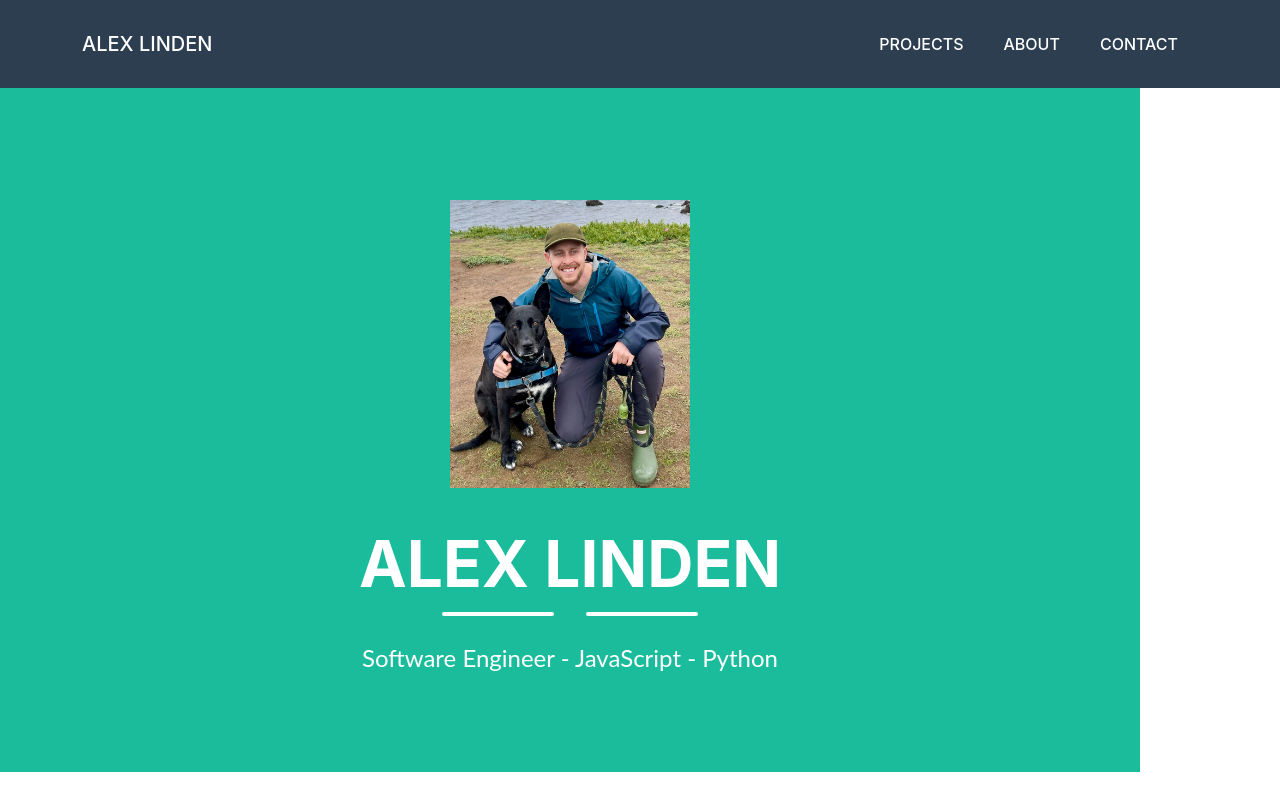
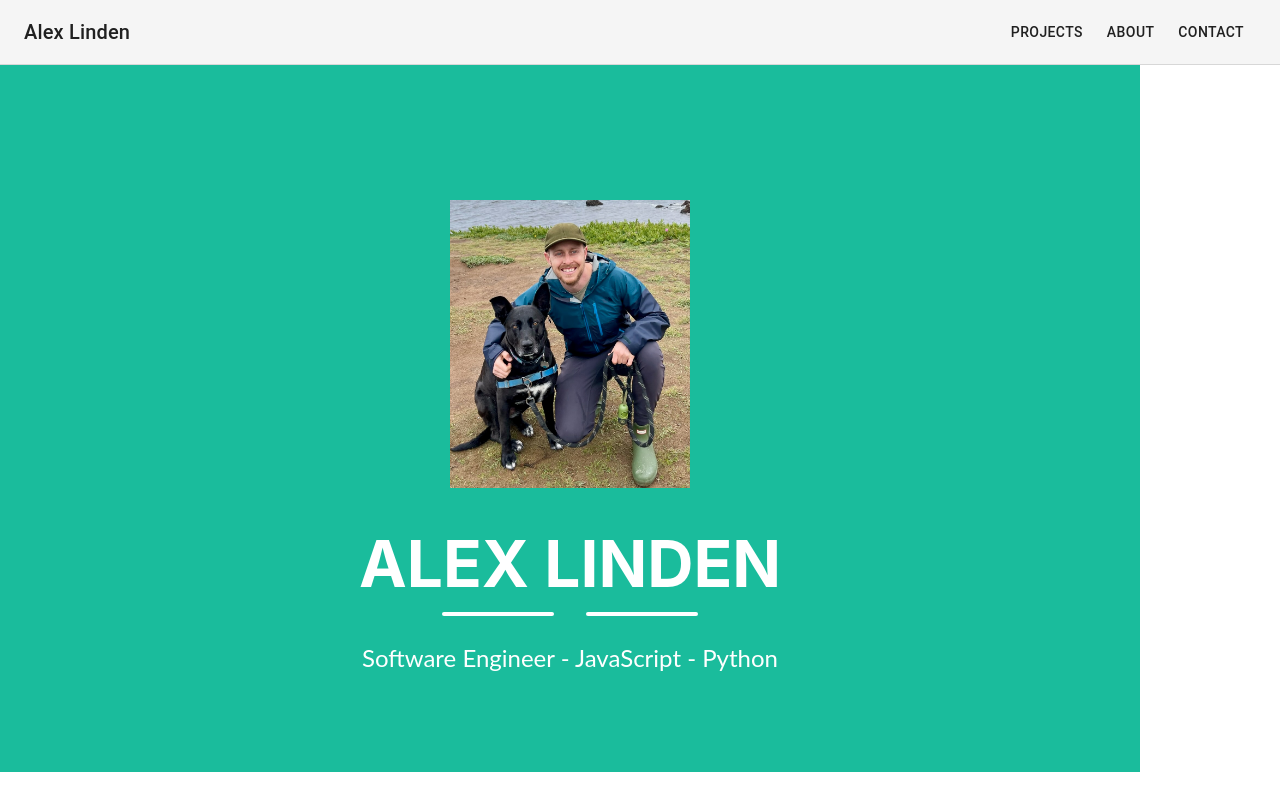
Before and after one commit to Alex-Linden/react-portfolio, a React (Vite) app: page / in a window 1280 px wide. Shown: the top 800 px of the page. Built offline with nearby package versions, Linux system fonts and the light colour scheme.

Commit message:
updating navbar

```diff
--- a/src/App.jsx
+++ b/src/App.jsx
@@ -1,24 +1,16 @@
 import { useState } from 'react';
 import './App.css';
-import {
-  AvatarPic,
-  ReactNative,
-  jobly_company_list,
-  jobly_home_page,
-  tags_admin_page,
-  tags_on_page,
-  tags_search_example,
-  Warbler_home_page,
-  Warbler_landing_page,
-} from './assets';
+import { AvatarPic } from './assets';
 import ProjectGrid from './ProjectGrid';
+import NavBar from './Navbar';
 
 function App() {
 
   return (
     <>
+    <NavBar />
       {/* <!-- Navigation--> */}
-      <nav className="navbar navbar-expand-lg bg-secondary text-uppercase fixed-top" id="mainNav">
+      {/* <nav className="navbar navbar-expand-lg bg-secondary text-uppercase fixed-top" id="mainNav">
         <div className="container">
           <a className="navbar-brand" href="#page-top">Alex Linden</a>
           <button className="navbar-toggler text-uppercase font-weight-bold bg-primary text-white rounded" type="button"
@@ -30,7 +22,7 @@ function App() {
           <div className="collapse navbar-collapse" id="navbarResponsive">
             <ul className="navbar-nav ms-auto">
               <li className="nav-item mx-0 mx-lg-1"><a className="nav-link py-3 px-0 px-lg-3 rounded"
-                href="#portfolio">Projects</a></li>
+                href="#projects">Projects</a></li>
               <li className="nav-item mx-0 mx-lg-1"><a className="nav-link py-3 px-0 px-lg-3 rounded"
                 href="#about">About</a></li>
               <li className="nav-item mx-0 mx-lg-1"><a className="nav-link py-3 px-0 px-lg-3 rounded"
@@ -38,9 +30,9 @@ function App() {
             </ul>
           </div>
         </div>
-      </nav>
+      </nav> */}
       {/* <!-- Masthead--> */}
-      <header className="masthead bg-primary text-white text-center">
+      <header className="masthead bg-primary text-white text-center" id='top'>
         <div className="container d-flex align-items-center flex-column">
           {/* <!-- Masthead Avatar Image--> */}
           <img className="masthead-avatar mb-5" src={AvatarPic} alt="..." />
@@ -57,7 +49,9 @@ function App() {
         </div>
       </header>
       {/* <!-- Portfolio Section--> */}
-          <ProjectGrid />
+      <section id="projects" >
+      <ProjectGrid />
+      </section>
       {/* <!-- About Section--> */}
       <section className="page-section bg-primary text-white mb-0" id="about">
         <div className="container">
--- /dev/null
+++ b/src/Navbar.jsx
@@ -0,0 +1,56 @@
+import React from "react";
+import {
+    AppBar,
+    Toolbar,
+    Typography,
+    Link,
+} from '@mui/material'
+
+
+function NavBar(){
+
+    return (
+        <AppBar
+        position="fixed"
+        color="default"
+        elevation={0}
+        sx={{ borderBottom: (theme) => `1px solid ${theme.palette.divider}` }}
+      >
+        <Toolbar sx={{ flexWrap: 'wrap' }}>
+          <Link underline="none" href="#top" variant="h6" color="inherit" noWrap sx={{ flexGrow: 1 }}>
+            Alex Linden
+          </Link>
+          <nav>
+            <Link
+              variant="button"
+              color="text.primary"
+              href="#projects"
+              underline="none"
+              sx={{ my: 1, mx: 1.5 }}
+            >
+              Projects
+            </Link>
+            <Link
+              variant="button"
+              color="text.primary"
+              href="#about"
+              underline="none"
+              sx={{ my: 1, mx: 1.5 }}
+            >
+              About
+            </Link>
+            <Link
+              variant="button"
+              color="text.primary"
+              href="#contact"
+              underline="none"
+              sx={{ my: 1, mx: 1.5 }}
+            >
+              Contact
+            </Link>
+          </nav>
+        </Toolbar>
+      </AppBar>
+    )
+}
+export default NavBar
```
Also changed, not shown: src/Navbar.css (added).
